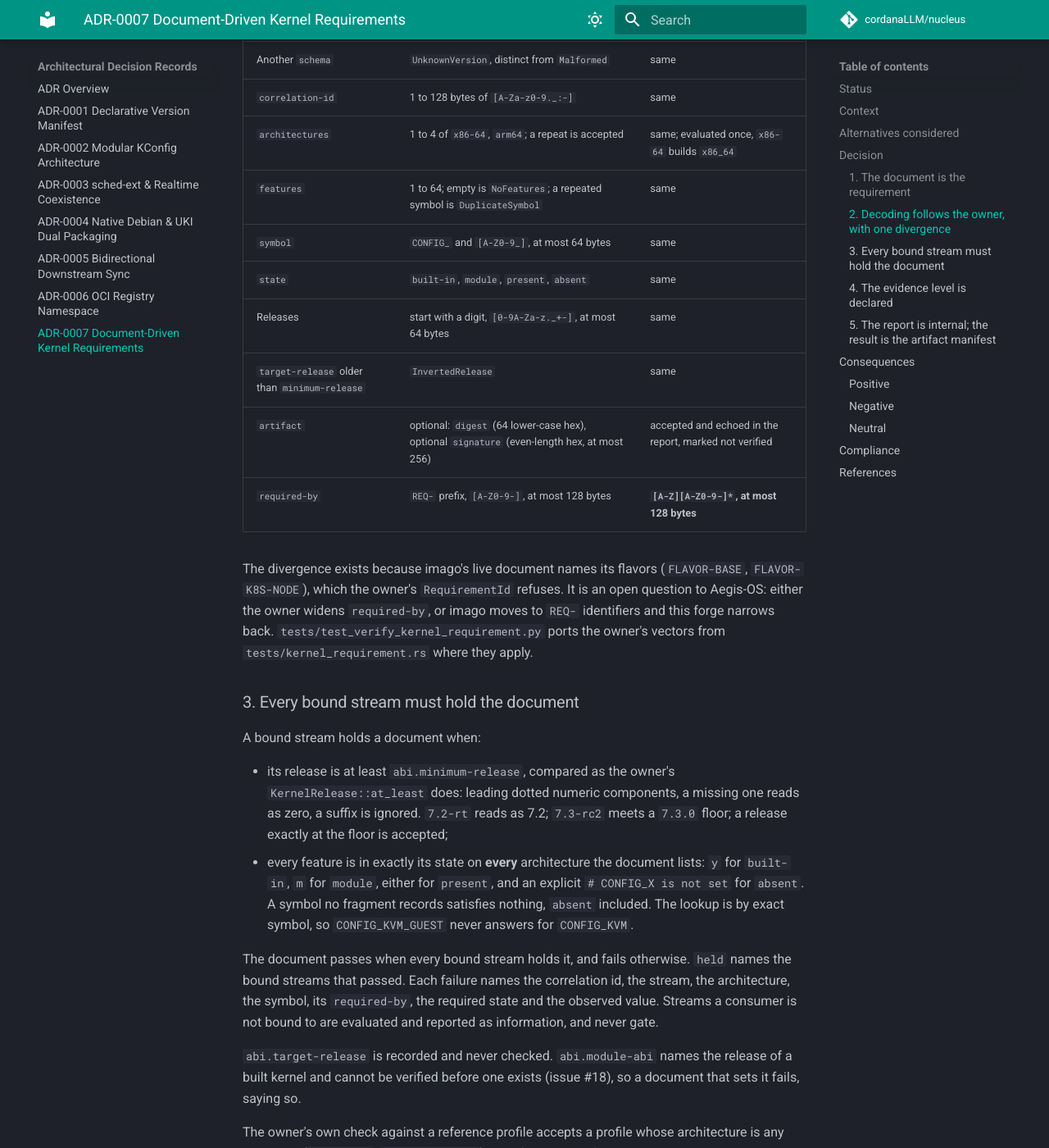
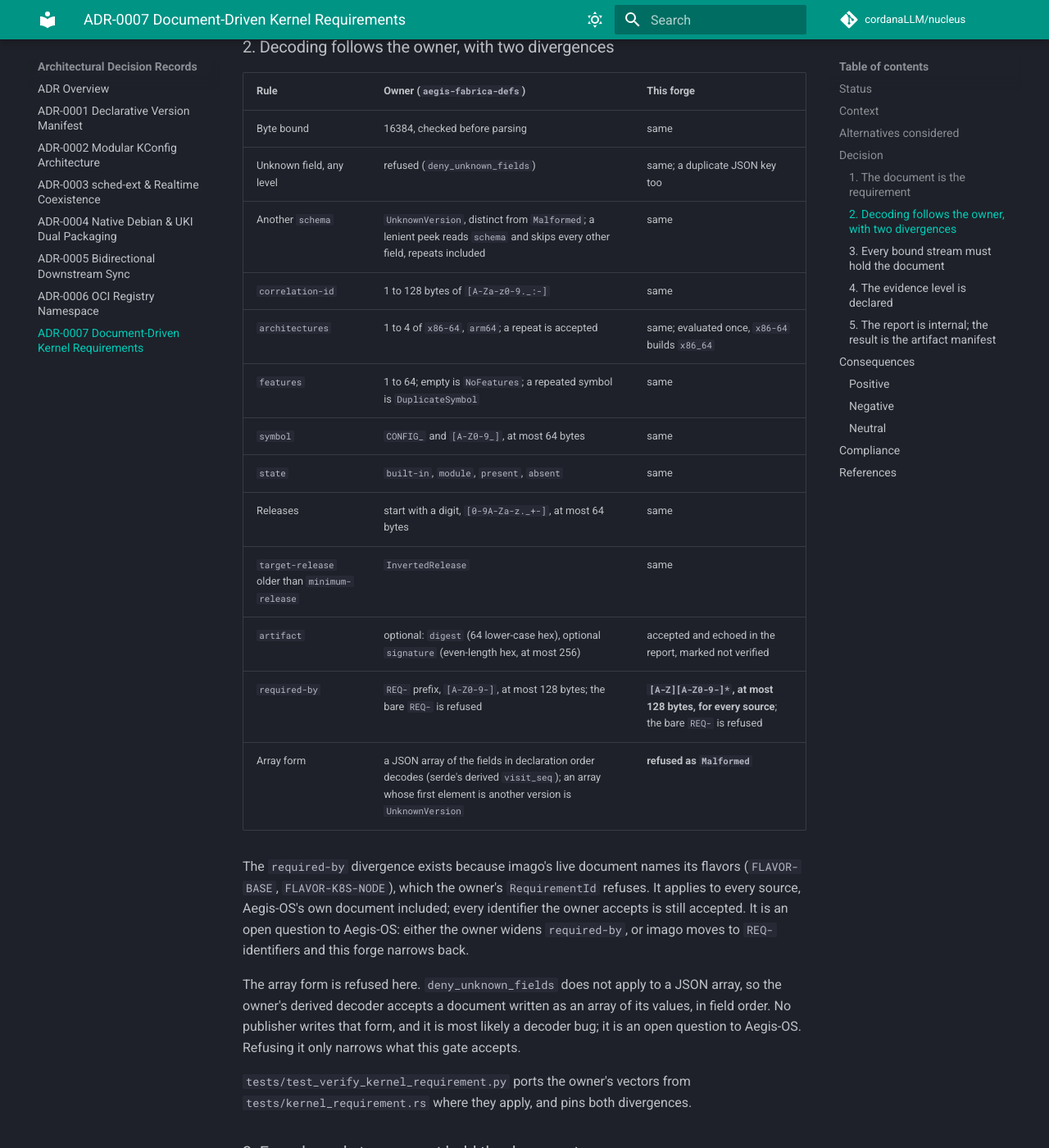
Before and after one commit to cordanaLLM/nucleus, an MkDocs documentation site: the page built from docs/adr/0007-document-driven-kernel-requirements.md, in a window 1280 px wide and 1400 px high, scrolled down 2530 px. Shown: the whole window at 82% size. Built offline with MkDocs 1.6.1 and Material for MkDocs 9.7.7, drawn with Linux system fonts in a browser that asks for light colours; comment, search, counter and statistics services are not loaded; some of the changed text lies outside the part shown.

Commit message:
docs(adr): state what ADR-0007 supersedes and where it diverges
ADR-0007 now also supersedes Channel 2 of the ADR-0005 decision
diagram, which ends with a pass/fail status posted to a check run in
the consumer. Nothing is posted back, and this forge has no token that
could post it. The result of a run is the run summary and the
kernel-requirement-report artifact.

The decoding table names every place where this forge and the owner
differ. The required-by grammar is wider here, for every source, and
the bare REQ- is refused. The array form, which the owner's derived
decoder accepts, is refused here. The consequence "a document the
owner accepts is accepted here" is limited to the object form.

The ADR records why it merges as Proposed: the required-by grammar,
the array form and the meaning of a listed architecture are questions
for Aegis-OS. The compliance section lists the new tests.

AGENTS.md now says the dispatched digest is proven before parsing and
the correlation id before the document is used. It also names both
divergences.

Co-Authored-By: Claude Opus 5.5 <noreply@anthropic.com>
Signed-off-by: lusoris <lusoris@proton.me>

```diff
--- a/docs/adr/0007-document-driven-kernel-requirements.md
+++ b/docs/adr/0007-document-driven-kernel-requirements.md
@@ -7,8 +7,16 @@ Date: 2026-09-29
 Proposed
 
 Once accepted, this ADR supersedes section 2, "Upstream Requirement Verification", of
-[ADR-0005](0005-bidirectional-image-forge-synchronization.md). Sections 1 and 3 of ADR-0005
-stand.
+[ADR-0005](0005-bidirectional-image-forge-synchronization.md), and Channel 2 of its decision
+diagram. That channel ends with "Post pass/fail status to commit check run" in the consumer.
+Nothing is posted back to a consumer, and this forge holds no token that could post it: the
+result of a run is the nucleus run summary and its `kernel-requirement-report` artifact
+(section 5). Section 1, section 3 and Channel 1 of ADR-0005 stand.
+
+It merges as Proposed, as ADR-0006 did, because two of its questions belong to the contract
+owner, Aegis-OS: the `required-by` grammar and the array form (section 2), and whether a listed
+architecture is a promise or an option (section 3). The owner of this repository moves it to
+Accepted, or to Rejected.
 
 ---
 
@@ -79,13 +87,13 @@ through the environment and are never interpolated into a script.
 `scripts/verify_kernel_requirement.py` proves a dispatched digest and correlation id before the
 document is used, decodes it the way the owner does, evaluates every stream and decides.
 
-### 2. Decoding follows the owner, with one divergence
+### 2. Decoding follows the owner, with two divergences
 
 | Rule | Owner (`aegis-fabrica-defs`) | This forge |
 | :--- | :--- | :--- |
 | Byte bound | 16384, checked before parsing | same |
 | Unknown field, any level | refused (`deny_unknown_fields`) | same; a duplicate JSON key too |
-| Another `schema` | `UnknownVersion`, distinct from `Malformed` | same |
+| Another `schema` | `UnknownVersion`, distinct from `Malformed`; a lenient peek reads `schema` and skips every other field, repeats included | same |
 | `correlation-id` | 1 to 128 bytes of `[A-Za-z0-9._:-]` | same |
 | `architectures` | 1 to 4 of `x86-64`, `arm64`; a repeat is accepted | same; evaluated once, `x86-64` builds `x86_64` |
 | `features` | 1 to 64; empty is `NoFeatures`; a repeated symbol is `DuplicateSymbol` | same |
@@ -94,13 +102,22 @@ document is used, decodes it the way the owner does, evaluates every stream and
 | Releases | start with a digit, `[0-9A-Za-z._+-]`, at most 64 bytes | same |
 | `target-release` older than `minimum-release` | `InvertedRelease` | same |
 | `artifact` | optional: `digest` (64 lower-case hex), optional `signature` (even-length hex, at most 256) | accepted and echoed in the report, marked not verified |
-| `required-by` | `REQ-` prefix, `[A-Z0-9-]`, at most 128 bytes | **`[A-Z][A-Z0-9-]*`, at most 128 bytes** |
+| `required-by` | `REQ-` prefix, `[A-Z0-9-]`, at most 128 bytes; the bare `REQ-` is refused | **`[A-Z][A-Z0-9-]*`, at most 128 bytes, for every source**; the bare `REQ-` is refused |
+| Array form | a JSON array of the fields in declaration order decodes (serde's derived `visit_seq`); an array whose first element is another version is `UnknownVersion` | **refused as `Malformed`** |
 
-The divergence exists because imago's live document names its flavors (`FLAVOR-BASE`,
-`FLAVOR-K8S-NODE`), which the owner's `RequirementId` refuses. It is an open question to
-Aegis-OS: either the owner widens `required-by`, or imago moves to `REQ-` identifiers and this
-forge narrows back. `tests/test_verify_kernel_requirement.py` ports the owner's vectors from
-`tests/kernel_requirement.rs` where they apply.
+The `required-by` divergence exists because imago's live document names its flavors
+(`FLAVOR-BASE`, `FLAVOR-K8S-NODE`), which the owner's `RequirementId` refuses. It applies to
+every source, Aegis-OS's own document included; every identifier the owner accepts is still
+accepted. It is an open question to Aegis-OS: either the owner widens `required-by`, or imago
+moves to `REQ-` identifiers and this forge narrows back.
+
+The array form is refused here. `deny_unknown_fields` does not apply to a JSON array, so the
+owner's derived decoder accepts a document written as an array of its values, in field order.
+No publisher writes that form, and it is most likely a decoder bug; it is an open question to
+Aegis-OS. Refusing it only narrows what this gate accepts.
+
+`tests/test_verify_kernel_requirement.py` ports the owner's vectors from
+`tests/kernel_requirement.rs` where they apply, and pins both divergences.
 
 ### 3. Every bound stream must hold the document
 
@@ -168,8 +185,8 @@ the `imago.nucleus.kernel-artifact.v1` manifest `publish-release.yml` emits (Aeg
   `required-by`; nothing is copied by hand.
 - A regression in the stream a consumer is bound to fails the gate, even while another
   stream would satisfy the document.
-- A document the owner accepts is accepted here, except for the `required-by` divergence,
-  which is named.
+- A document the owner accepts in object form is accepted here. The two exceptions,
+  `required-by` and the array form, are named in section 2.
 
 ### Negative
 
@@ -195,12 +212,17 @@ the `imago.nucleus.kernel-artifact.v1` manifest `publish-release.yml` emits (Aeg
    state semantics, the policy (mixed streams, a bound stream below the floor, a release exactly
    at the floor, `7.3-rc2` against `7.3.0`, `target-release` never filtering, `m` against
    `built-in`, `n` against `module`, `absent`), parity between the verifier and
-   `scripts/merge-config.sh`, the binding invariants of `versions.json`, and the command line.
+   `scripts/merge-config.sh`, the binding invariants of `versions.json`, and the command line,
+   including a dispatch whose digest and correlation id match.
 2. **`tests/test_fetch_kernel_requirements.py`**: which row a dispatch pins, which rows are read
-   at their default branch, and which payloads are refused, against a stub `gh`.
+   at their default branch, and which payloads are refused, against a stub `gh`; and the fetched
+   arguments driving the verifier end to end.
 3. **`tests/test_kconfig.py`**: the dependency chains the fragments declare.
 4. **`.github/workflows/verify-requirements.yml`**: runs on dispatch, weekly, and on every pull
    request and push that touches the fragments, the scripts, `versions.json` or the workflow.
+   Each dispatch run has a concurrency group of its own, so a later run never cancels a pending
+   pinned verification, and the job runs `bash` with `pipefail`, so the verifier's exit status
+   survives `tee`. `tests/test_workflows.py` pins both.
 
 ---
 
```
Also changed, not shown: AGENTS.md (+10 -8 lines).
